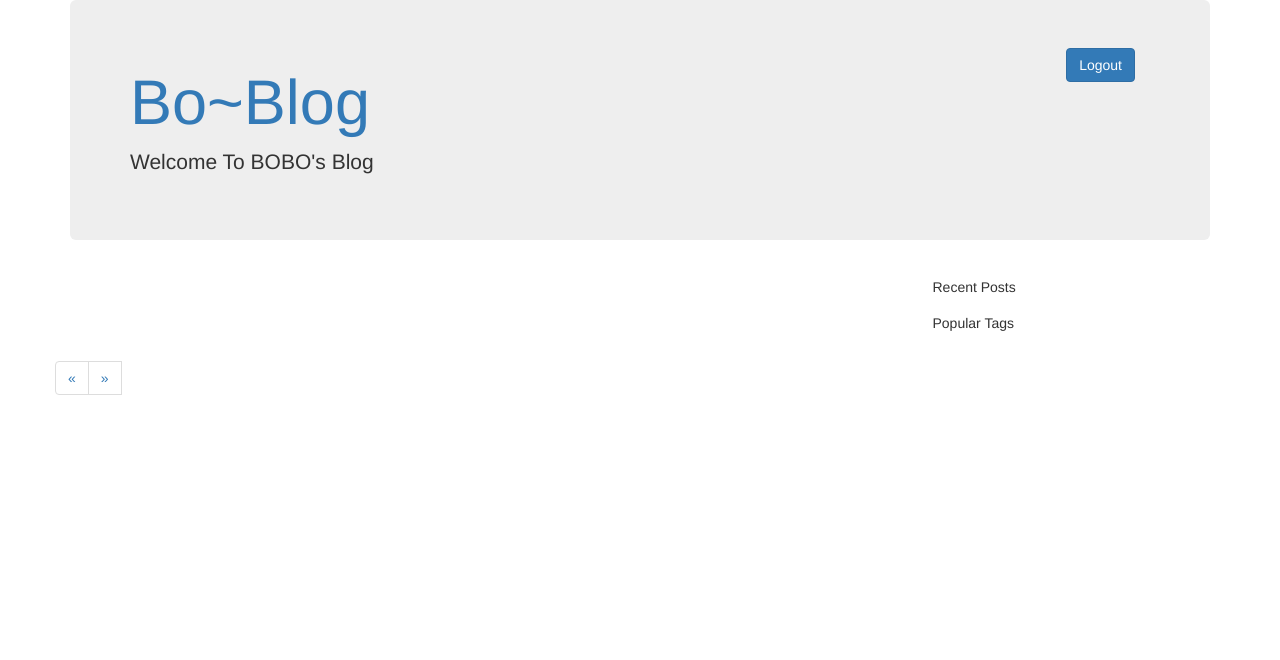
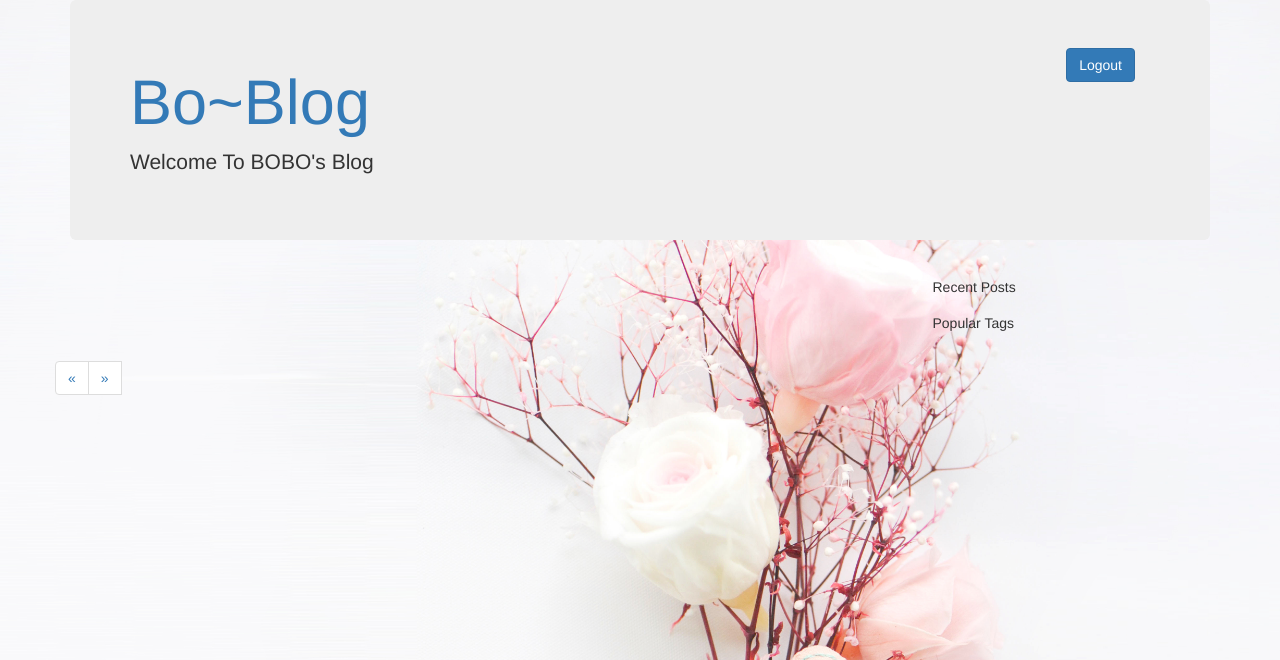
Before and after one commit to bobo325/Light_Blog, a Flask app: template light_blog/templates/blog/home.html in a window 1280 px wide. Shown: the top 660 px of the page. Run offline with Flask 2, Linux system fonts and the light colour scheme; the template is opened without the code that fills it: values that come from a table or form of the project are taken from there, others are empty; parts of the project's set-up code (start-up, migrations or seed data) failed here and were passed over; some libraries are stand-ins or nearby versions.

Commit message:
[U] 添加背景图片

```diff
--- a/light_blog/templates/blog/base.html
+++ b/light_blog/templates/blog/base.html
@@ -7,7 +7,12 @@
     <meta name="viewport" content="width=device-width,, initial-scale=1">  {# 适应手机尺寸 #}
     <!-- Will be replace the page title -->
     <title>{% block title %}Home{% endblock %}</title>    <!--块可以被子模板中相同名字的块替换(继承)。-->
-
+    <style type="text/css">
+        body {
+            background: url('/static/file/background.jpg') no-repeat;
+            background-size: cover;
+            }
+    </style>
     <link rel="stylesheet" href="https://cdn.bootcss.com/bootstrap/3.3.7/css/bootstrap.min.css">
     <!-- Macro: 'render paginate' 需要定义在头部-->
     {% macro render_pagination(pagination, endpoint) %}
```
